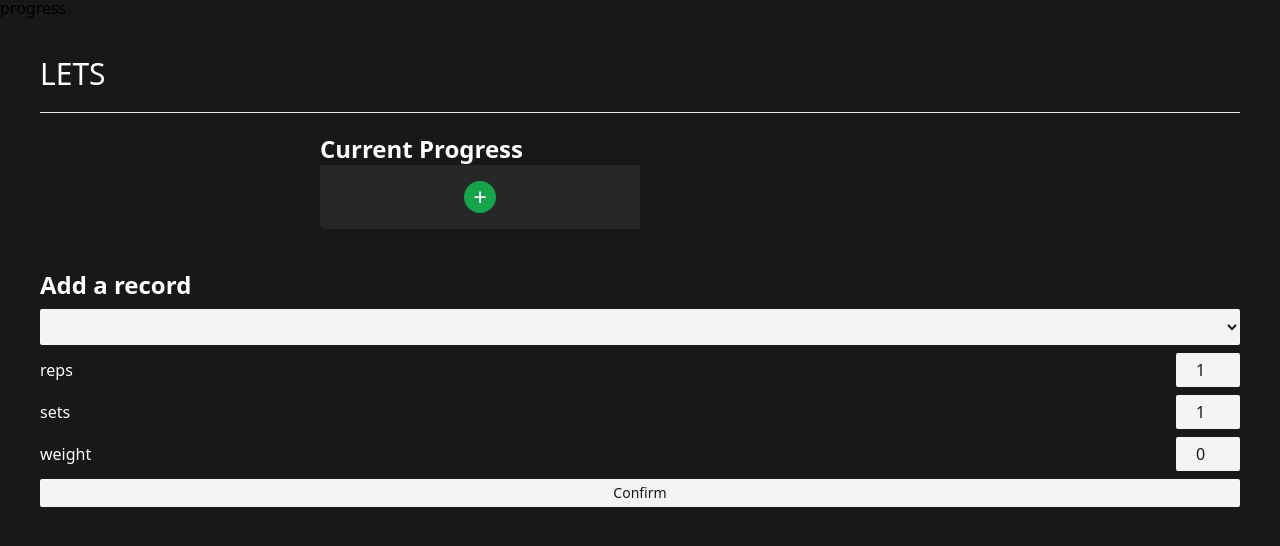
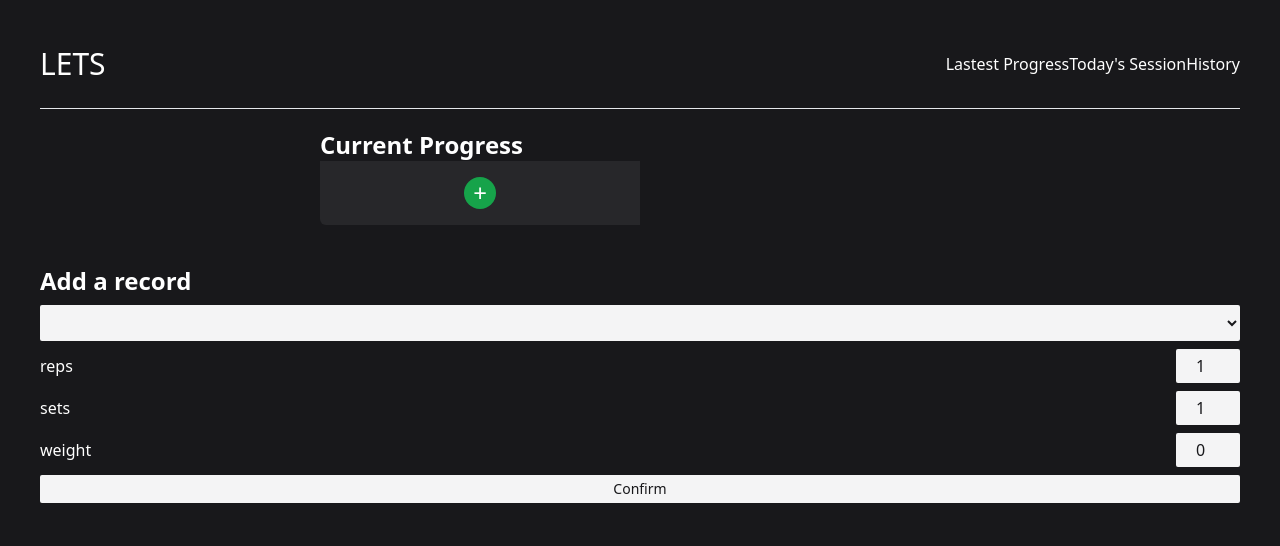
Before and after one commit to ktkennychow/lets, a React (Vite) app: page /progress in a window 1280 px wide. Shown: the top 546 px of the page. Built offline with nearby package versions, Linux system fonts and the light colour scheme.

Commit message:
feat: finish navbar basic UI

```diff
--- a/src/main.tsx
+++ b/src/main.tsx
@@ -10,10 +10,7 @@ const router = createBrowserRouter([
   {
     path: '/',
     element: <Root />,
-    children: [
-      { path: '/abc', element: <div>abc</div> },
-      { path: '/progress', element: <ProgressPage /> },
-    ],
+    children: [{ path: '/progress', element: <ProgressPage /> }],
   },
 ]);
 
--- a/src/routes/progressPage.tsx
+++ b/src/routes/progressPage.tsx
@@ -4,7 +4,6 @@ import DisplayRecords from '../components/DisplayRecords';
 import { Exercise } from '../types';
 import AddRecord from '../components/AddRecord';
 import AddExercise from '../components/AddExercise';
-import { Outlet } from 'react-router-dom';
 
 function ProgressPage() {
   const [exercises, setExercises] = useState<Exercise[]>(() => handleGetStoredData());
@@ -197,16 +196,8 @@ function ProgressPage() {
   }
 
   return (
-    <div className='no-scrollbar relative h-full font-sans text-white'>
-      <div className='flex-col p-6 md:p-10'>
-        <div className='flex justify-between'>
-          <Outlet />
-          <h1 className='text-3xl'>LETS</h1>
-          {errorMessage !== '' ? (
-            <p className='rounded-md bg-white px-3 py-2 text-red-600'>{errorMessage}</p>
-          ) : null}
-        </div>
-        <hr className='my-5' />
+    <div>
+      <div className='flex-col'>
         <div className='flex-col space-y-10 md:flex'>
           <DisplayRecords
             exercises={exercises}
@@ -246,6 +237,9 @@ function ProgressPage() {
           </div>
         </div>
       ) : null}
+      {errorMessage !== '' ? (
+        <p className='rounded-md bg-white px-3 py-2 text-red-600'>{errorMessage}</p>
+      ) : null}
     </div>
   );
 }
--- a/src/routes/root.tsx
+++ b/src/routes/root.tsx
@@ -2,14 +2,24 @@ import { Link, Outlet } from 'react-router-dom';
 
 export default function Root() {
   return (
-    <div>
-      <nav>
-        <ul>
-          <li>
-            <Link to={'progress'}>progress</Link>
-          </li>
-        </ul>
-      </nav>
+    <div className='no-scrollbar relative h-full flex-col p-6 font-sans  text-white md:p-10'>
+      <div className='flex h-12 flex-1 items-center justify-between'>
+        <h1 className='text-3xl'>LETS</h1>
+        <nav>
+          <ul className='flex flex-1 items-center'>
+            <li>
+              <Link to={'progress'}>Lastest Progress</Link>
+            </li>
+            <li>
+              <Link to={'progress'}>Today's Session</Link>
+            </li>
+            <li>
+              <Link to={'progress'}>History</Link>
+            </li>
+          </ul>
+        </nav>
+      </div>
+      <hr className='my-5' />
       <Outlet />
     </div>
   );
```
